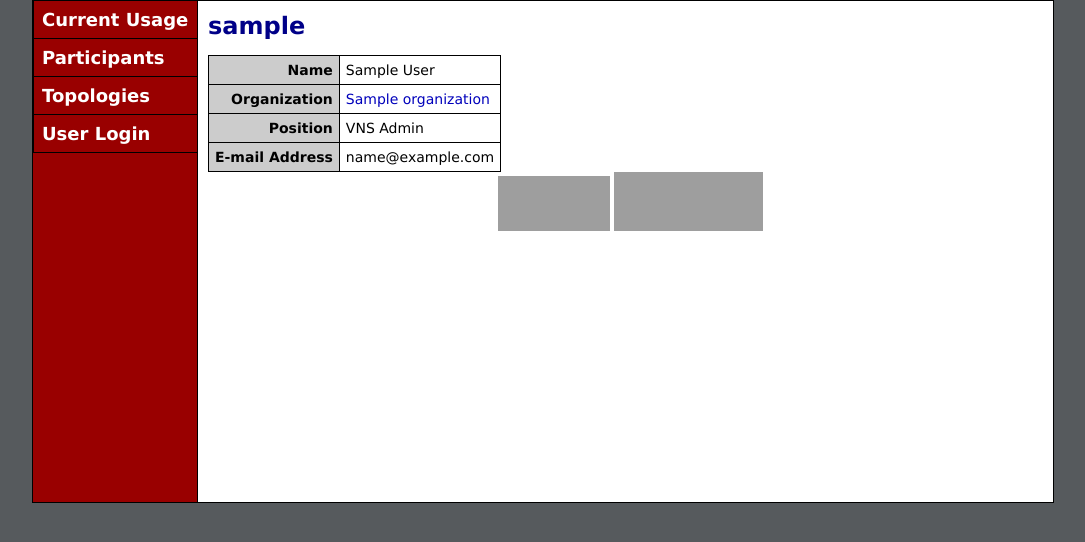
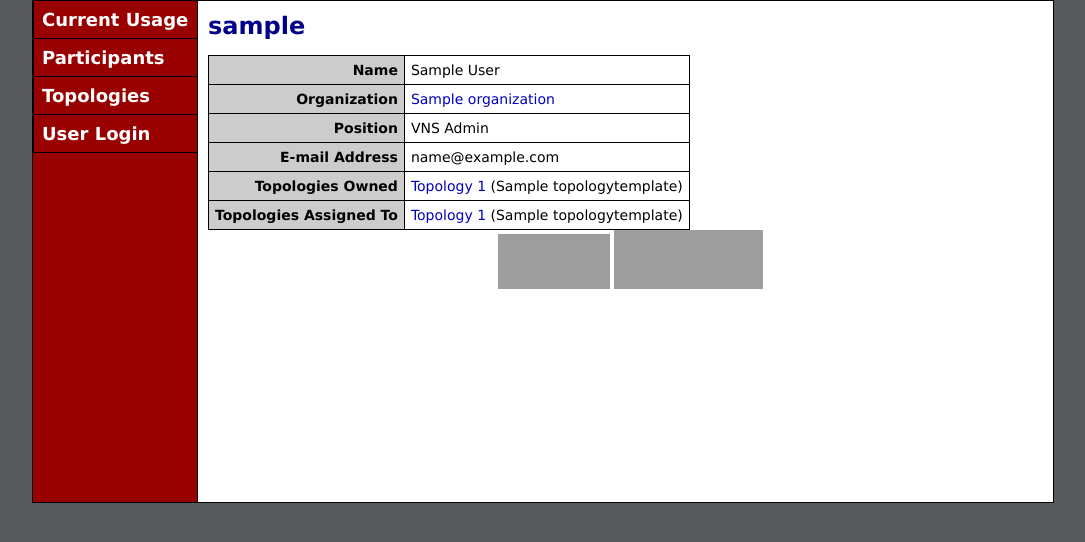
Before and after one commit to dound/vns, a Django app: template web/templates/vns/user_profile.html in a window 1280 px wide. Shown: the part 63-605 px from the top of the page, without its empty margins (97-1182 px from the left). Run offline with Django 3.2, Linux system fonts and the light colour scheme; the template is opened without the code that fills it: values that come from a table or form of the project are taken from there, others are empty; tables that the repository leaves empty hold one stand-in row (values such as "Sample post"); parts of the project's set-up code (start-up, migrations or seed data) failed here and were passed over; grey boxes are pictures that could not be loaded.

Commit message:
show topologies which a user owns/can login to on their user profile

```diff
--- a/web/templates/vns/user_profile.html
+++ b/web/templates/vns/user_profile.html
@@ -25,6 +25,24 @@
             <td>{{ up.get_sim_auth_key }}</td>
         {% endif %}
         {% endif %}
+        </tr><tr>
+            <th>Topologies Owned</th>
+            <td>
+                {% for t in up.get_owned_topologies %}
+                    {{ t|topolink }} ({{ t.template.name }})<br/>
+                {% empty %}
+                    None
+                {% endfor %}
+            </td>
+        </tr><tr>
+            <th>Topologies Assigned To</th>
+            <td>
+                {% for t in up.get_usable_topologies %}
+                    {{ t|topolink }} ({{ t.template.name }})<br/>
+                {% empty %}
+                    None
+                {% endfor %}
+            </td>
         </tr>
     </table>
 
--- a/web/vnswww/models.py
+++ b/web/vnswww/models.py
@@ -97,6 +97,15 @@ class UserProfile(Model):
             if pos_id == self.pos:
                 return pos_name
         return 'Unknown'
+
+    def get_owned_topologies(self):
+        """Returns the topologies which this user owns."""
+        return Topology.objects.filter(owner=self.user)
+
+    def get_usable_topologies(self):
+        """Returns the topologies which this user is permitted to use beyond
+        those owned by the user."""
+        return [tuf.topology for tuf in TopologyUserFilter.objects.filter(user=self.user)]
 
     def is_staff(self):
         return self.pos != 1
--- a/web/vnswww/templatetags/custom_filters.py
+++ b/web/vnswww/templatetags/custom_filters.py
@@ -33,3 +33,7 @@ def fnamelink(user):
 @register.filter(name='unamelink')
 def unamelink(user):
     return mark_safe('<a href="/user/%s/">%s</a>' % (user.username, user.username))
+
+@register.filter(name='topolink')
+def topolink(topo):
+    return mark_safe('<a href="/topology%d/">Topology %d</a>' % (topo.id, topo.id))
```
